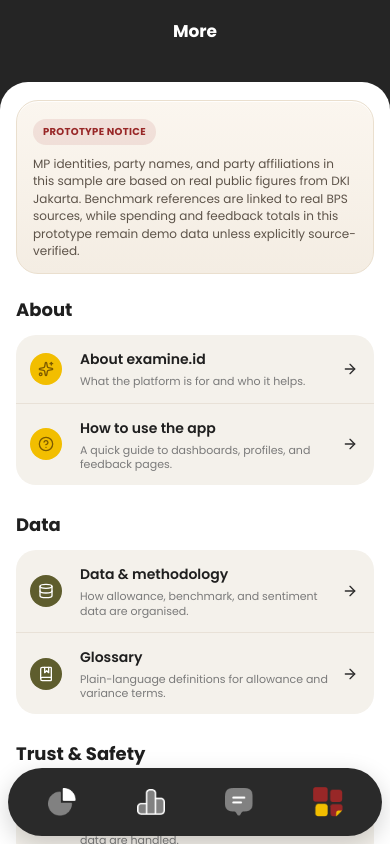
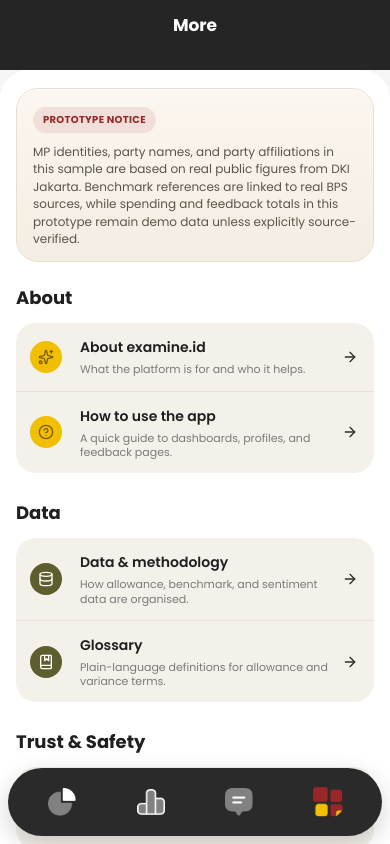
Before and after one commit to clarinerafferty/examine-id, a React (Vite) app in the folder client/: page /about in a window 390 px wide. Built offline with nearby package versions, Linux system fonts and the light colour scheme; no server answers.

Commit message:
mobile shell header and bottom nav layout

```diff
--- a/client/src/App.css
+++ b/client/src/App.css
@@ -71,7 +71,7 @@
   max-width: 390px;
   height: 100dvh;
   margin: 0 auto;
-  background: var(--bg-dark);
+  background: var(--bg-surface);
   position: relative;
   overflow: hidden;
 }
@@ -81,8 +81,8 @@
   position: absolute;
   inset: 0 0 auto 0;
   width: 100%;
-  height: 102px;
-  padding-top: 30px;
+  height: 114px;
+  padding-top: 18px;
   display: flex;
   align-items: flex-start;
   justify-content: center;
@@ -97,7 +97,7 @@
   gap: 7px;
   color: #fff;
   width: max-content;
-  margin: 8px auto 0;
+  margin: 4px auto 0;
   transform: translateX(6px);
 }
 
@@ -142,9 +142,9 @@
 }
 
 .page-content-dashboard {
-  height: calc(100dvh - 133px);
+  height: calc(100dvh - 114px);
   border-radius: 34px 34px 0 0;
-  margin-top: 133px;
+  margin-top: 114px;
 }
 
 .page-content-standard {
@@ -158,8 +158,8 @@
   position: absolute;
   inset: 0 0 auto 0;
   width: 100%;
-  height: 86px;
-  padding: 26px 20px 0;
+  height: 76px;
+  padding: 18px 20px 0;
   display: flex;
   align-items: flex-start;
   justify-content: center;
@@ -183,7 +183,7 @@
 .standard-header-action {
   position: absolute;
   right: 20px;
-  top: 24px;
+  top: 17px;
   border: none;
   background: transparent;
   color: #fff;
@@ -3343,11 +3343,11 @@
 }
 
 .bottom-nav {
-  position: absolute;
-  left: 20px;
-  right: 20px;
+  position: fixed;
+  left: 50%;
+  transform: translateX(-50%);
   bottom: calc(8px + env(safe-area-inset-bottom, 0px));
-  width: auto;
+  width: min(350px, calc(100vw - 16px));
   background: #2a2a2a;
   border-radius: 999px;
   padding: 20px 11px;
@@ -3466,13 +3466,13 @@
 
 @media (max-width: 390px) {
   .top-header {
-    height: 96px;
-    padding-top: 24px;
+    height: 102px;
+    padding-top: 16px;
   }
 
   .brand-wrap {
     gap: 6px;
-    margin-top: 4px;
+    margin-top: 2px;
     transform: none;
   }
 
@@ -3491,14 +3491,14 @@
   }
 
   .page-content-dashboard {
-    height: calc(100dvh - 122px);
-    margin-top: 122px;
+    height: calc(100dvh - 102px);
+    margin-top: 102px;
     border-radius: 28px 28px 0 0;
   }
 
   .standard-top-header {
-    height: 82px;
-    padding: 22px 16px 0;
+    height: 70px;
+    padding: 16px 16px 0;
   }
 
   .standard-top-header h1 {
@@ -3507,7 +3507,7 @@
   }
 
   .standard-header-action {
-    top: 21px;
+    top: 15px;
     right: 16px;
   }
 
@@ -3516,8 +3516,8 @@
   }
 
   .page-content-standard {
-    height: calc(100dvh - 82px);
-    margin-top: 82px;
+    height: calc(100dvh - 70px);
+    margin-top: 70px;
     border-radius: 28px 28px 0 0;
   }
 
@@ -3536,10 +3536,9 @@
   }
 
   .bottom-nav {
-    left: 8px;
-    right: 8px;
-    width: auto;
+    width: calc(100vw - 16px);
     padding: 16px 10px;
+    max-width: 374px;
   }
 
   .nav-icon-item {
```
